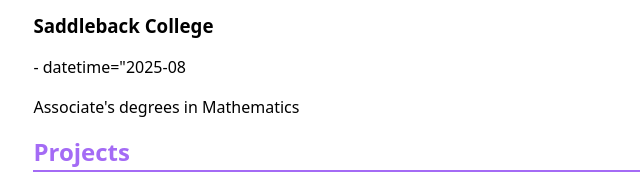
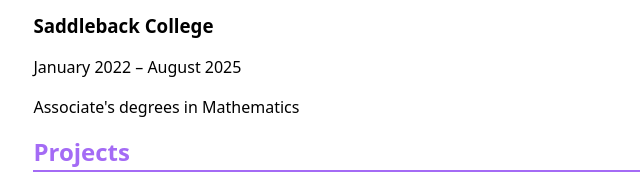
Before and after one commit to vGoyal413/dsc106-2026-fall, a plain HTML site: page resume/index.html in a window 1280 px wide. Shown: the part 459-648 px from the top of the page, 149-789 px from the left. Drawn offline with Linux system fonts and the light colour scheme.

Commit message:
fixed date error.

```diff
--- a/resume/index.html
+++ b/resume/index.html
@@ -30,7 +30,7 @@
            </article>
            <article>
                <h3>Saddleback College</h3>
-               <p><time datetime="2022-01"></time>- <time>datetime="2025-08</time></p>
+               <p><time datetime="2022-01">January 2022</time> – <time datetime="2025-08">August 2025</time></p>
                <p>Associate's degrees in Mathematics</p>
            </article>
        </section>
```
